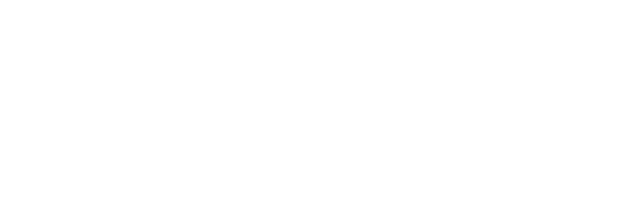
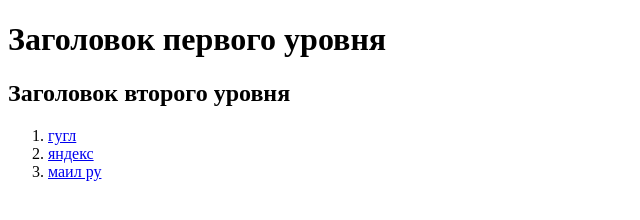
Before and after one commit to nunam-ru/task-html, a website: page src/index.html in a window 1280 px wide. Shown: the whole page, without its empty margins (0-640 px from the left). Drawn offline with Linux system fonts and the light colour scheme.

Commit message:
modified:   README.md 	modified:   package-lock.json 	modified:   package.json 	modified:   src/index.html

```diff
--- a/package.json
+++ b/package.json
@@ -8,10 +8,10 @@
         "@types/react": "^17.0.0",
         "@types/react-dom": "^17.0.0",
         "jest-image-snapshot": "^4.5.1",
-        "puppeteer": "^10.4.0",
+        "puppeteer": "^18.0.3",
         "react": "^17.0.2",
         "react-dom": "^17.0.2",
-        "react-scripts": "4.0.3",
+        "react-scripts": "^5.0.1",
         "typescript": "^4.1.2"
     },
     "scripts": {
--- a/src/index.html
+++ b/src/index.html
@@ -3,5 +3,13 @@
     <head>
         <title>HTML</title>
     </head>
-    <body></body>
+    <body>
+        <h1>Заголовок первого уровня</h1>
+        <h2>Заголовок второго уровня</h2>
+        <ol>
+            <li><a href="https://google.com">гугл</a></li>
+            <li><a href="https://ya.ru">яндекс</a></li>
+            <li><a href="https://mail.ru">маил ру</a></li>
+        </ol>
+    </body>
 </html>
```
Also changed, not shown: README.md, 1 other file.
